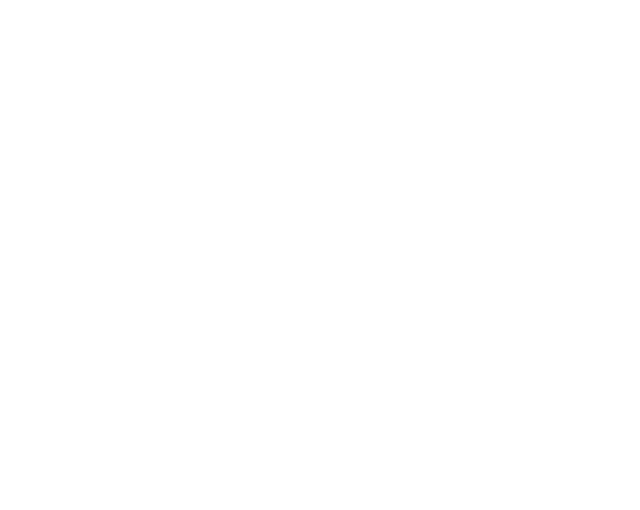
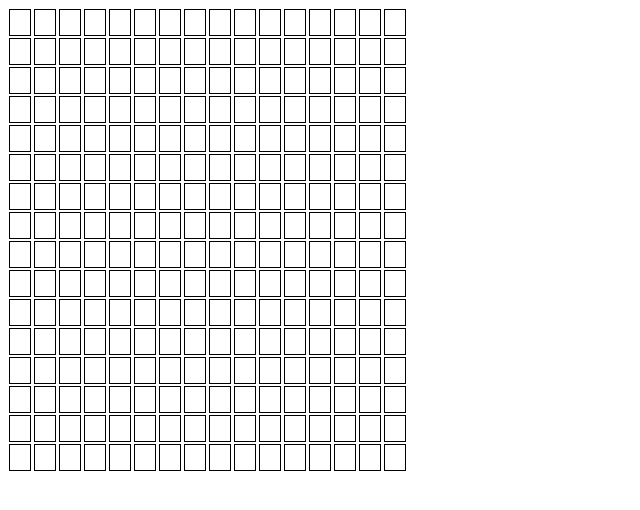
Before and after one commit to fadilshardy/etch-a-sketch, a plain HTML site: page index.html in a window 1280 px wide. Shown: the whole page, without its empty margins (0-640 px from the left). Drawn offline with Linux system fonts and the light colour scheme.

Commit message:
add 16x16 gridbox layout

```diff
--- a/index.html
+++ b/index.html
@@ -5,12 +5,13 @@
     <meta http-equiv="X-UA-Compatible" content="IE=edge">
     <meta name="viewport" content="width=device-width, initial-scale=1.0">
     <title>Etch a Sketch Project</title>
+    <link rel="stylesheet" href="style.css">
 </head>
 <body>
 
     <div id="container">
-        <div id="grid"></div>
     </div>
 
+    <script src="script.js"></script>
 </body>
 </html>
--- a/script.js
+++ b/script.js
@@ -0,0 +1,10 @@
+const container = document.querySelector('#container');
+
+const row = 16;
+const cell = 16;
+
+for (let i = 0; i < row * cell; i++){
+    const div = document.createElement('div');
+    div.classList = 'grid-box';
+    container.appendChild(div);
+}
--- a/style.css
+++ b/style.css
@@ -0,0 +1,11 @@
+#container {
+    display: grid;
+    grid-template-columns: repeat(16, 25px [col-start]);
+}
+
+.grid-box {
+    width: 20px;
+    height: 25px;
+    margin: 1px;
+    border: 1px solid black;
+}
```
